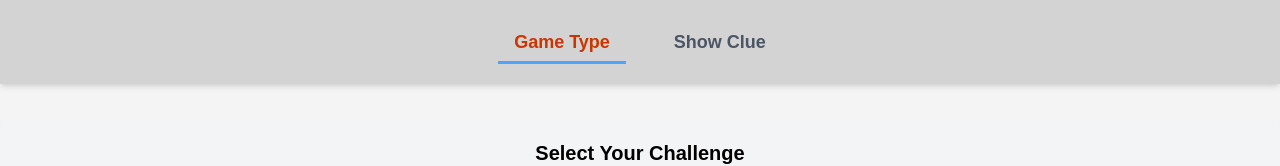
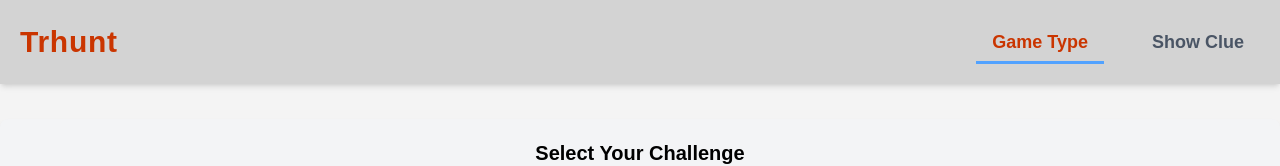
Before and after one commit to aayush192/trhunt, a React (Vite) app: page / in a window 1280 px wide. Shown: the top 166 px of the page. Built offline with nearby package versions, Linux system fonts and the light colour scheme; no server answers.

Commit message:
header change

```diff
--- a/src/components/Header.jsx
+++ b/src/components/Header.jsx
@@ -1,8 +1,19 @@
 import React from 'react';
-import { NavLink,Link } from 'react-router-dom';
+import { NavLink } from 'react-router-dom';
+
 const Header = () => {
   return (
-    <div className="header flex justify-center gap-8 bg-gray-100 py-4 shadow-md">
+    <div className="header flex justify-between items-center px-8 py-4 bg-gray-100 shadow-md">
+      <div className="flex items-center gap-2">
+        <span className="text-3xl font-extrabold text-orange-700 tracking-wide">
+          <NavLink to="/">
+          Trhunt
+          </NavLink>
+        </span>
+      </div>
+
+      {/* Navigation Links */}
+      <div className="flex justify-center gap-8">
         <NavLink
           to={''}
           className={({ isActive }) =>
@@ -29,7 +40,7 @@ const Header = () => {
           Show Clue
         </NavLink>
       </div>
-
+    </div>
   );
 };
 
```
Lines whose indentation alone changed are shown as unchanged.
